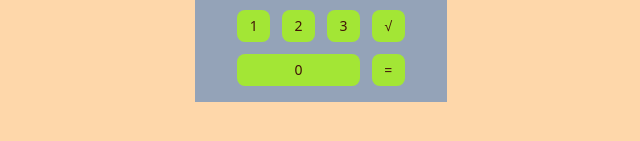
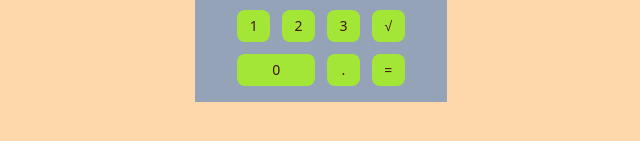
Before and after one commit to RCAS2021/DIO-Calculadora-React, a React (Vite) app in the folder dio-calculadora-react/: page / in a window 1280 px wide. Shown: the part 443-584 px from the top of the page, without its empty margins (319-959 px from the left). Built offline with nearby package versions, Linux system fonts and the light colour scheme.

Commit message:
Adding decimal points

```diff
--- a/dio-calculadora-react/src/pages/calculator.tsx
+++ b/dio-calculadora-react/src/pages/calculator.tsx
@@ -11,10 +11,23 @@ export function Calculator() {
     const lastChar = currentNumber.slice(-1);
 
     if (isResult && !isNaN(Number(number))) {
+      // If the result is displayed and the user clicks a number, start a new calculation
       setCurrentNumber(number);
+      setIsResult(false);
+    } else if (number === "." && !currentNumber.includes(".")) {
+      // If the number is a decimal point and there is no decimal point in the current number
+      if (operators.includes(lastChar) || currentNumber === "0") {
+        // Handle decimal point after an operator or leading zero
+        setCurrentNumber((prev) => prev + "0.");
+      } else {
+        // Add decimal point to the current number
+        setCurrentNumber((prev) => prev + ".");
+      }
     } else if (operators.includes(lastChar) && operators.includes(number)) {
+      // Prevent multiple operators in a row
       return;
     } else {
+      // Add number or operator to the current number
       setCurrentNumber((prev) =>
         prev === "0" && !operators.includes(number) ? number : prev + number
       );
@@ -28,10 +41,13 @@ export function Calculator() {
   };
 
   const handleCalculate = () => {
-    let expression = currentNumber.replace(/(\d*)√(\d+)/g, (_, p1, p2) => {
-      const prefix = p1 ? `${p1}*` : "";
-      return `${prefix}Math.sqrt(${p2})`;
-    });
+    let expression = currentNumber.replace(
+      /(\d*\.?\d*)√(\d*\.?\d+)/g,
+      (match, p1, p2) => {
+        const prefix = p1 ? `${p1}*` : ""; // Add multiplication if there's a prefix number
+        return `${prefix}Math.sqrt(${p2})`;
+      }
+    );
     const result = eval(expression.replace("^", "**"));
     setCurrentNumber(
       result === Infinity ? "Can't divide a number by 0" : result.toString()
@@ -63,8 +79,9 @@ export function Calculator() {
           <Button
             onClick={handleAddNumberText}
             label="0"
-            className="col-span-3"
+            className="col-span-2"
           />
+          <Button onClick={handleAddNumberText} label="." />
           <Button onClick={handleCalculate} label="=" />
         </div>
       </div>
```
